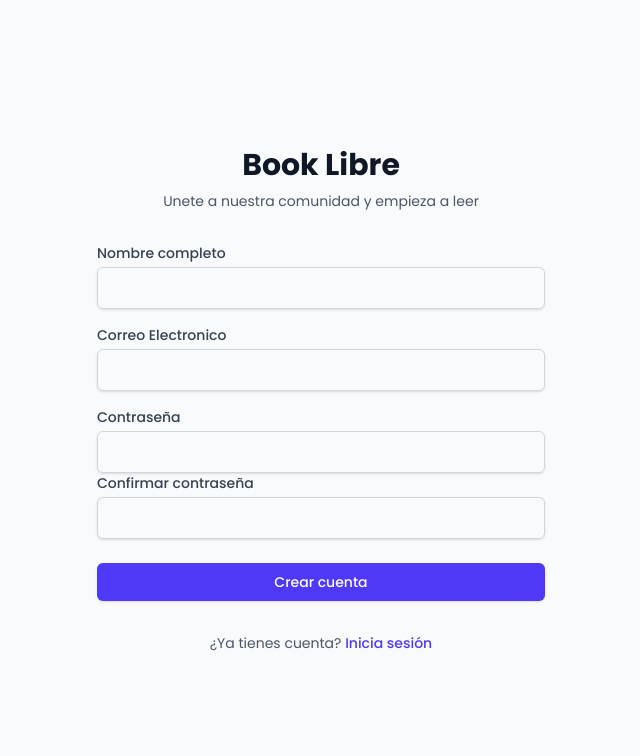
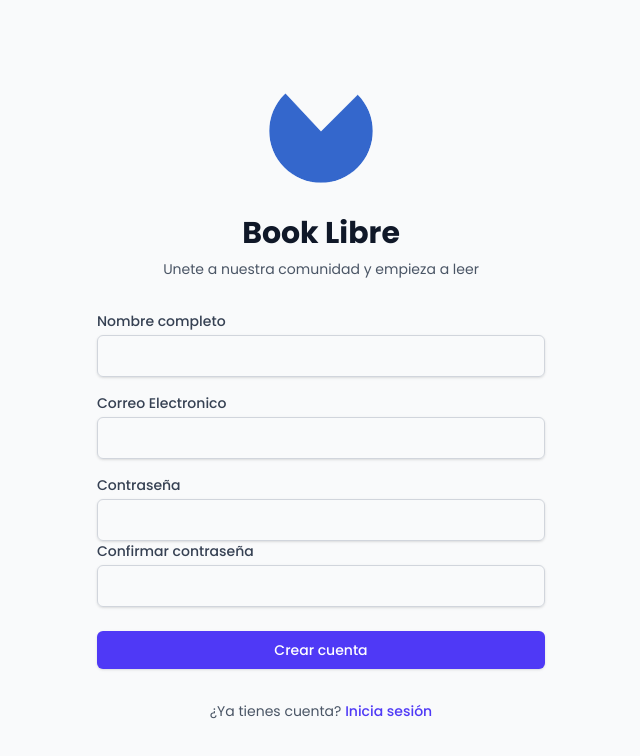
Before and after one commit to Maxi-Andres/booklibre-frontend, a React (Vite) app: page /registrarse in a window 1280 px wide. Shown: the top 756 px of the page, without its empty margins (319-959 px from the left). Built offline with nearby package versions, Linux system fonts and the light colour scheme; no server answers.

Commit message:
logo in register

```diff
--- a/src/pages/Register.tsx
+++ b/src/pages/Register.tsx
@@ -61,6 +61,14 @@ export const Register = () => {
   return (
     <div className="flex min-h-screen items-center justify-center bg-gray-50 px-4 py-12 sm:px-6 lg:px-8">
       <div className="w-full max-w-md space-y-8">
+        <div className="flex items-center justify-center" >
+        <img
+            src={"/logo.svg"
+            }
+            alt="logo booklibre"
+            className="h-26 w-26  rounded-full object-cover"
+          />
+        </div>
         {/* Header */}
         <div className="text-center">
           <h1 className="text-3xl font-bold text-gray-900">Book Libre</h1>
```
